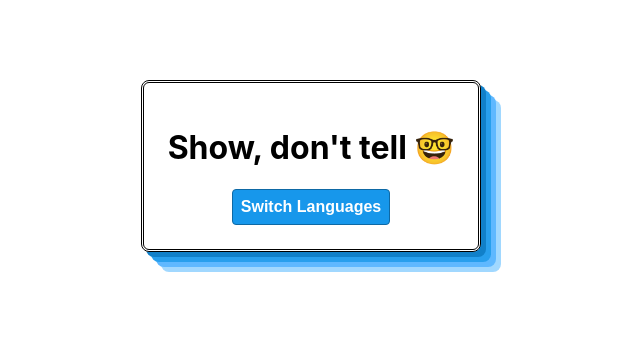
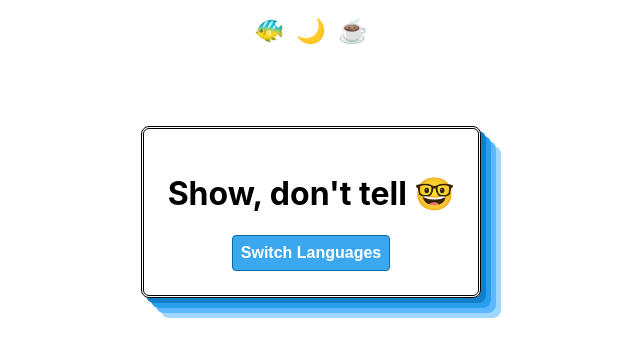
Before and after one commit to BryanAM/portfolio, a React (Create React App) app: page / in a window 1280 px wide. Shown: the top 356 px of the page, without its empty margins (329-969 px from the left). Built offline with nearby package versions, Linux system fonts and the light colour scheme.

Commit message:
themeing added

```diff
--- a/src/App.jsx
+++ b/src/App.jsx
@@ -1,4 +1,4 @@
-import React from 'react';
+import React, { useEffect, useState } from 'react';
 import { useTranslation } from 'react-i18next';
 import './App.scss';
 import i18n from './i18next';
@@ -6,6 +6,7 @@ import { Card } from './components/index';
 
 function App() {
   const [t] = useTranslation();
+  const [theme, setTheme] = useState('theme');
 
   const changeLng = () => {
     const lng = i18n.language === 'en' ? 'jp' : 'en';
@@ -16,8 +17,20 @@ function App() {
       });
   };
 
+  useEffect(() => {
+    const schema = document.querySelector('meta[name="theme-color"]');
+    const style = getComputedStyle(document.body.querySelector('.App'));
+    const headerColor = style.getPropertyValue('--app-bg-color');
+    schema.setAttribute('content', headerColor);
+  }, [theme]);
+
   return (
-    <div className="App theme">
+    <div className={`App ${theme}`}>
+      <div>
+        <button className="theme-button" type="button" onClick={() => setTheme('theme')}>🐠</button>
+        <button className="theme-button" type="button" onClick={() => setTheme('theme-dark')}>🌙</button>
+        <button className="theme-button" type="button" onClick={() => setTheme('theme-coffee')}>☕</button>
+      </div>
       <Card>
         <h1>
           {t('common.welcome')}
--- a/src/App.scss
+++ b/src/App.scss
@@ -1,11 +1,19 @@
 @use 'assets' as *;
 
 .App {
+  color: var(--app-text-color);
   height: 100%;
   background-color: var(--app-bg-color);
   display: flex;
   flex-direction: column;
   align-items: center;
+}
+
+.theme-button {
+  background-color: unset;
+  border: none;
+  font-size:x-large;
+  margin-top: $rhythm * 2;
 }
 
 .change-language-btn {
--- a/src/assets/_colors.scss
+++ b/src/assets/_colors.scss
@@ -11,6 +11,17 @@ $blue-600: #138cdb;
 $blue-700: #1075b7;
 $blue-800: #0e69a5;
 $blue-900: #0d5e93;
+
+// Midnight
+$midnight-100: #5c5c5c;
+$midnight-200: #525252;
+$midnight-300: #474747;
+$midnight-400: #3d3d3d;
+$midnight-500: #333333;
+$midnight-600: #292929;
+$midnight-700: #1f1f1f;
+$midnight-800: #141414;
+$midnight-900: #0a0a0a;
 
 // Purple
 $purple-100: #bb8cff;
@@ -44,3 +55,14 @@ $tan-600: #e4d1b3;
 $tan-700: #dfc9a4;
 $tan-800: #d4b787;
 $tan-900: #caa66a;
+
+// Brown
+$brown-100: #8d4614;
+$brown-200: #7c3e11;
+$brown-300: #6a350f;
+$brown-400: #592d0c;
+$brown-500: #48240a;
+$brown-600: #371b08;
+$brown-700: #261305;
+$brown-800: #140a03;
+$brown-900: #030200;
--- a/src/assets/_theme.scss
+++ b/src/assets/_theme.scss
@@ -3,6 +3,7 @@
 .theme {
   // easy way to get around name-space?
   --app-bg-color: #{$AppBgColor};
+  --app-text-color: #{$TextColor};
 
 
   // Button
@@ -10,4 +11,9 @@
   --button-bg-color-hover: #{$ButtonBGColorHover};
   --button-border-color: #{$ButtonBorderColor};
   --button-text-color: #{$ButtonTextColor};
+
+  // Card
+  --card-border-color: #{$CardBorderColor};
+  --card-box-shadow: #{$CardBoxShadow};
+  --card-box-shadow-hover: #{$CardBoxShadowHover};
 }
--- a/src/assets/_themeCoffee.scss
+++ b/src/assets/_themeCoffee.scss
@@ -2,5 +2,18 @@
 
 .theme-coffee {
   // easy way to get around name-space?
-  --app-bg-color: #{$AppBgColor};
+  --app-bg-color: #{$CoffeeAppBgColor};
+  --app-text-color: #{$CoffeeTextColor};
+
+
+  // Button
+  --button-bg-color: #{$CoffeeButtonBGColor};
+  --button-bg-color-hover: #{$CoffeeButtonBGColorHover};
+  --button-border-color: #{$CoffeeButtonBorderColor};
+  --button-text-color: #{$CoffeeButtonTextColor};
+
+  // Card
+  --card-border-color: #{$CoffeeCardBorderColor};
+  --card-box-shadow: #{$CoffeeCardBoxShadow};
+  --card-box-shadow-hover: #{$CoffeeCardBoxShadowHover};
 }
--- a/src/assets/_themeDark.scss
+++ b/src/assets/_themeDark.scss
@@ -2,5 +2,18 @@
 
 .theme-dark {
   // easy way to get around name-space?
-  --app-bg-color: #{$AppBgColor};
+  --app-bg-color: #{$DarkAppBgColor};
+  --app-text-color: #{$DarkTextColor};
+
+
+  // Button
+  --button-bg-color: #{$DarkButtonBGColor};
+  --button-bg-color-hover: #{$DarkButtonBGColorHover};
+  --button-border-color: #{$DarkButtonBorderColor};
+  --button-text-color: #{$ButtonTextColor};
+
+  // Card
+  --card-border-color: #{$DarkCardBorderColor};
+  --card-box-shadow: #{$DarkCardBoxShadow};
+  --card-box-shadow-hover: #{$DarkCardBoxShadowHover};
 }
--- a/src/assets/_variables.scss
+++ b/src/assets/_variables.scss
@@ -6,6 +6,7 @@ $rhythm: 8px;
 
 // App
 $AppBgColor: $white;
+$TextColor: $black;
 
 //Button
 $ButtonBGColor: $blue-400;
@@ -13,20 +14,79 @@ $ButtonBGColorHover: $blue-800;
 $ButtonBorderColor: $blue-800;
 $ButtonTextColor: $white;
 
+// Card
+$CardBorderColor: $black;
+$CardBoxShadow: 5px 5px 0px 0px #1180c9,
+10px 10px 0px 0px #289FED,
+15px 15px 0px 0px #5FB8FF,
+20px 20px 0px 0px #A1D8FF,
+5px 5px 15px 5px rgba(0,0,0,0);
+
+$CardBoxShadowHover: 5px 5px 0px 0px #1180c9,
+10px 10px 0px 0px #289FED,
+15px 15px 0px 0px #5FB8FF,
+20px 20px 0px 0px #A1D8FF,
+25px 25px 0px 0px #CAE6FF,
+30px 30px 0px 0px #E1EEFF,
+35px 35px 0px 0px rgba(245, 249, 255, 0.75),
+40px 40px 0px 0px rgba(245, 249, 255, 0.5),
+5px 5px 15px 5px rgba(0,0,0,0);
 // Dark Theme ------------ ------------ ------------ ------------ ------------ ------------ ------------
 
 // App
-$AppBgColor: $white;
+$DarkAppBgColor: $midnight-700;
+$DarkTextColor: $white;
 
 //Button
-$ButtonBGColor: $blue-500;
-$ButtonTextColor: $white;
+$DarkButtonBGColor: $purple-300;
+$DarkButtonBGColorHover: $purple-200;
+$DarkButtonBorderColor: $purple-200;
+$DarkButtonTextColor: $white;
+
+// Card
+$DarkCardBorderColor: $white;
+$DarkCardBoxShadow: 5px 5px 0px 0px $purple-500,
+10px 10px 0px 0px $purple-400,
+15px 15px 0px 0px $purple-300,
+20px 20px 0px 0px $purple-200,
+5px 5px 15px 5px rgba(0,0,0,0);
+
+$DarkCardBoxShadowHover: 5px 5px 0px 0px $purple-600,
+10px 10px 0px 0px $purple-500,
+15px 15px 0px 0px $purple-400,
+20px 20px 0px 0px $purple-300,
+25px 25px 0px 0px $purple-200,
+30px 30px 0px 0px rgba(187, 140, 255, 0.75),
+35px 35px 0px 0px rgba(187, 140, 255, 0.5),
+40px 40px 0px 0px rgba(187, 140, 255, 0.25),
+5px 5px 15px 5px rgba(0,0,0,0);
 
 // Coffee Theme ------------ ------------ ------------ ------------ ------------ ------------ ------------
 
 // App
-$AppBgColor: $white;
+$CoffeeAppBgColor: $tan-400;
+$CoffeeTextColor: $brown-500;
 
 //Button
-$ButtonBGColor: $blue-500;
-$ButtonTextColor: $white;
+$CoffeeButtonBGColor: $sea-500;
+$CoffeeButtonBGColorHover: $sea-700;
+$CoffeeButtonBorderColor: $sea-700;
+$CoffeeButtonTextColor: $tan-200;
+
+// Card
+$CoffeeCardBorderColor: $tan-100;
+$CoffeeCardBoxShadow: 5px 5px 0px 0px $sea-500,
+10px 10px 0px 0px $sea-400,
+15px 15px 0px 0px $sea-300,
+20px 20px 0px 0px $sea-200,
+5px 5px 15px 5px rgba(0,0,0,0);
+
+$CoffeeCardBoxShadowHover: 5px 5px 0px 0px $sea-600,
+10px 10px 0px 0px $sea-500,
+15px 15px 0px 0px $sea-400,
+20px 20px 0px 0px $sea-300,
+25px 25px 0px 0px $sea-200,
+30px 30px 0px 0px rgba(196, 231, 231, 0.75),
+35px 35px 0px 0px rgba(196, 231, 231, 0.3),
+40px 40px 0px 0px rgba(196, 231, 231, 0.1),
+5px 5px 15px 5px rgba(0,0,0,0);
--- a/src/components/Card/card.scss
+++ b/src/components/Card/card.scss
@@ -3,27 +3,15 @@
 .card {
   margin-top: $rhythm * 10;
   position: relative;
-  border: 3px double #000;
+  border: 3px double var(--card-border-color);
   border-radius: 8px;
-  box-shadow: 5px 5px 0px 0px #1180c9,
-    10px 10px 0px 0px #289FED,
-    15px 15px 0px 0px #5FB8FF,
-    20px 20px 0px 0px #A1D8FF,
-    5px 5px 15px 5px rgba(0,0,0,0);
+  box-shadow: var(--card-box-shadow);
   text-align: center;
   padding: 24px;
   transition: all 300ms cubic-bezier(0.86, 0, 0.07, 1);
 
   &:hover {
     transform: scale(1.05) translate3d(-24px, -16px, 16px);
-    box-shadow: 5px 5px 0px 0px #1180c9,
-    10px 10px 0px 0px #289FED,
-    15px 15px 0px 0px #5FB8FF,
-    20px 20px 0px 0px #A1D8FF,
-    25px 25px 0px 0px #CAE6FF,
-    30px 30px 0px 0px #E1EEFF,
-    35px 35px 0px 0px rgba(245, 249, 255, 0.75),
-    40px 40px 0px 0px rgba(245, 249, 255, 0.5),
-    5px 5px 15px 5px rgba(0,0,0,0);
+    box-shadow: var(--card-box-shadow-hover);
   }
 }
```
